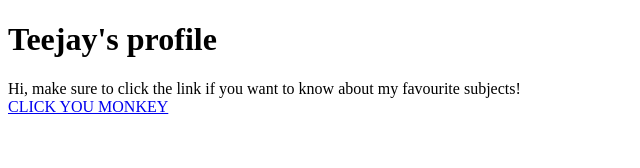
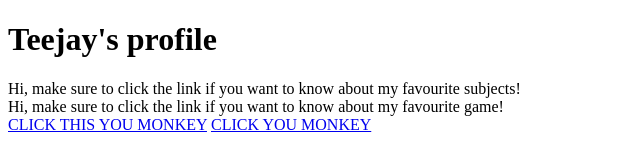
Before and after one commit to Teejay225-src/Laboratory-3, a plain HTML site: page index.html in a window 1280 px wide. Shown: the whole page, without its empty margins (0-640 px from the left). Drawn offline with Linux system fonts and the light colour scheme.

Commit message:
Update index.html

```diff
--- a/index.html
+++ b/index.html
@@ -11,6 +11,8 @@
     <body>
           <h1>Teejay's profile</h1>
           <div>Hi, make sure to click the link if you want to know about my favourite subjects!</div>
+         <div>Hi, make sure to click the link if you want to know about my favourite game!</div>
+         <a href="games.html">CLICK THIS YOU MONKEY</a>
           <a href="subjects.html">CLICK YOU MONKEY</a>
 
 
```
